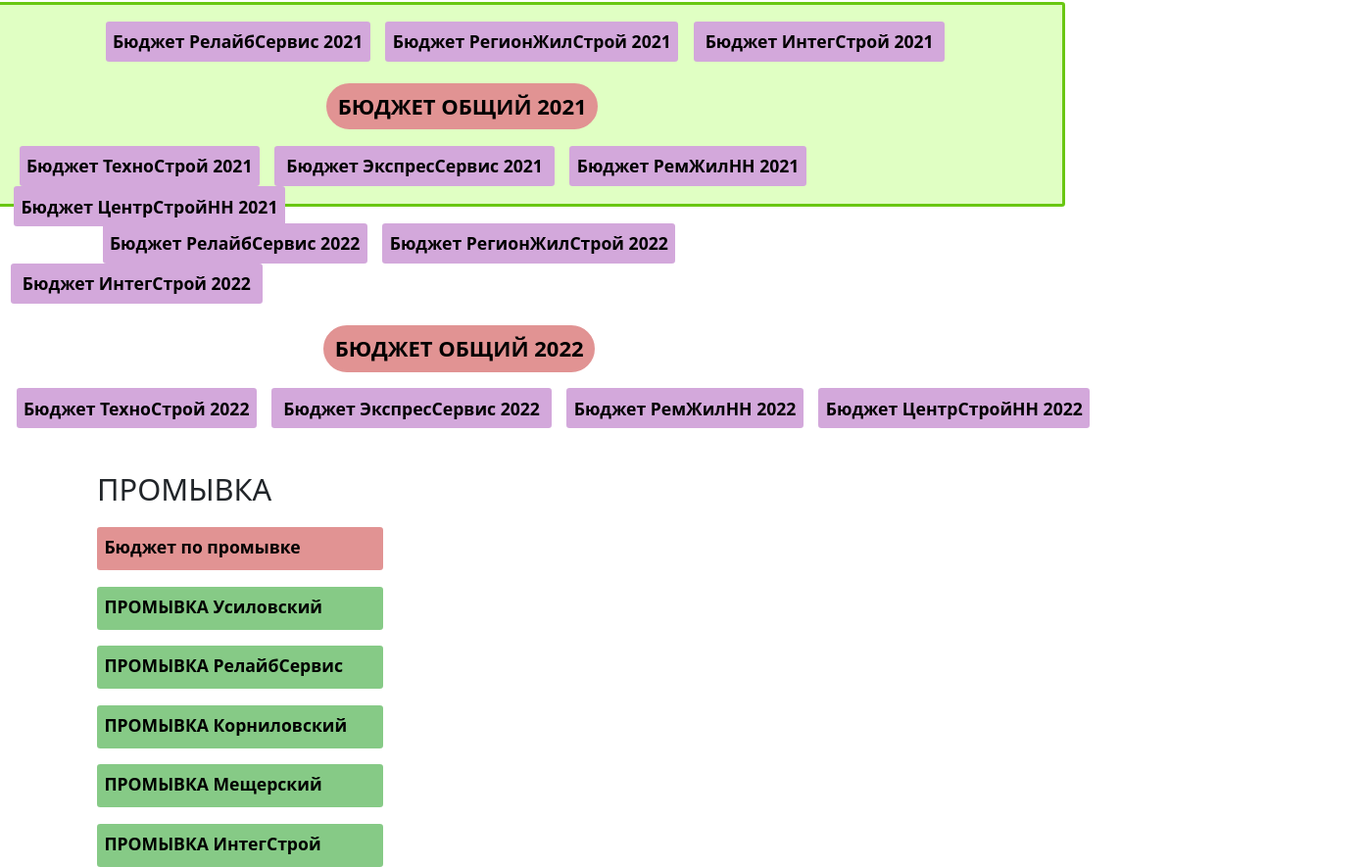
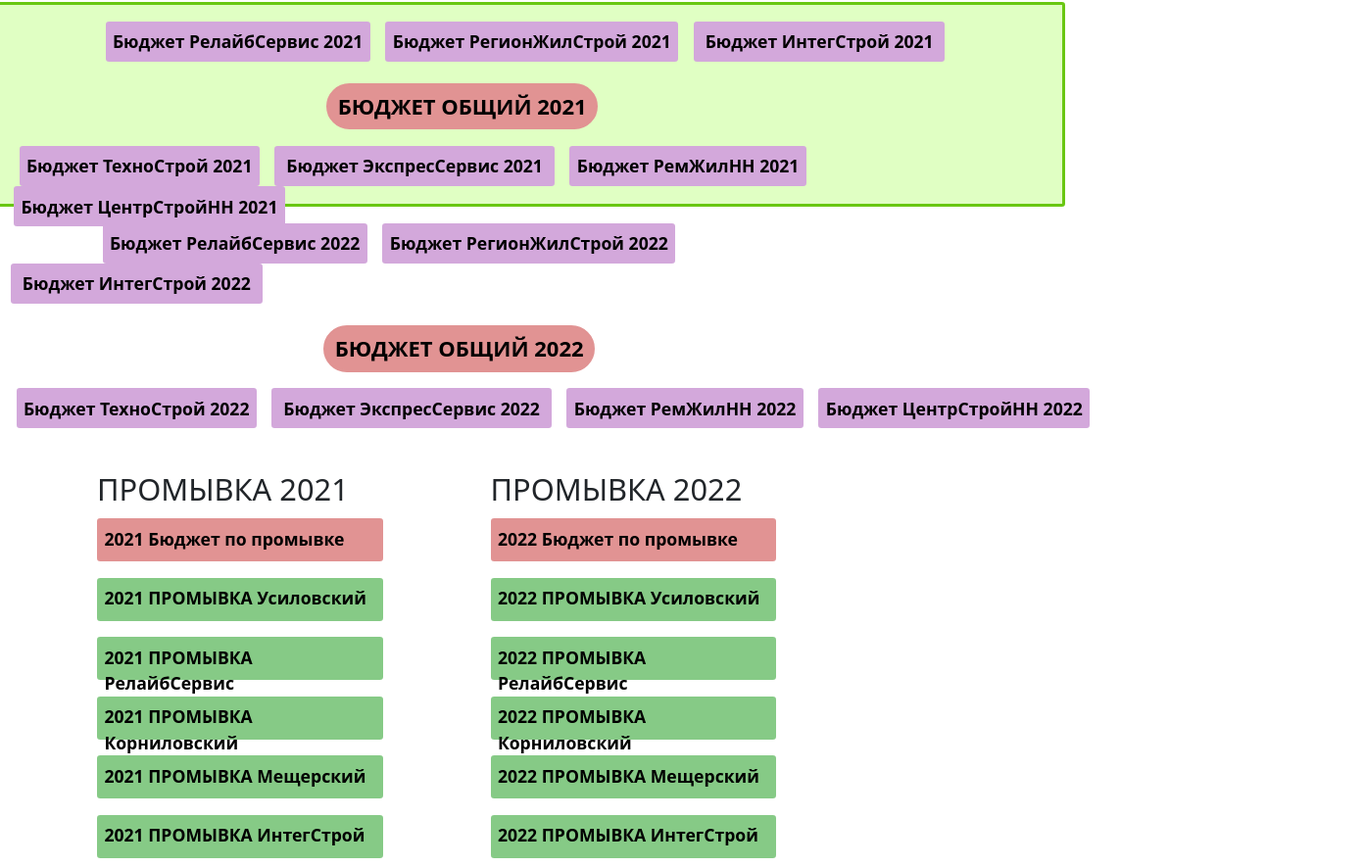
Before and after one commit to bfinca/bfinca.github.io, a plain HTML site: page index.html in a window 1280 px wide. Shown: the part 60-945 px from the top of the page at 98% size, 1392 px wide, since content can reach past the window. Drawn offline with nearby package versions, Linux system fonts and the light colour scheme.

Commit message:
Update index.html

```diff
--- a/index.html
+++ b/index.html
@@ -90,32 +90,58 @@
                      Бюджет ЦентрСтройНН 2022
                     </a>
                   </div>
+                </div>
+                  <div class="prom">
+                    <div class="it">
+                      <h3 class="text2">ПРОМЫВКА 2021</h3>
 
-          <h3 class="text2">ПРОМЫВКА</h3>
-        <div class="row">
-          <div class="col-md-10">
                       <a href="https://docs.google.com/spreadsheets/d/1OrBGtkN-d9AXjHuWA4F0w3hEjoUr-CLC8Qf6DqzzOoE/edit#gid=1175757018" class="button_2" target="_blank">
-              Бюджет по промывке
+                        2021 Бюджет по промывке
                       </a>
                       <a href="https://docs.google.com/spreadsheets/d/1VYbffEzpzRcxm354oQrB9YX-IhrqAftN3NWPxghMG1o/edit#gid=429682194" class="button_1" target="_blank">
-              ПРОМЫВКА Усиловский
+                        2021 ПРОМЫВКА Усиловский
                       </a>
                       <a href="https://docs.google.com/spreadsheets/d/1PeNROedS51-Bt6M6St7X4CTGfXGZ5q5ojs06wTBv3t0/edit#gid=1758604310" class="button_1" target="_blank">
-              ПРОМЫВКА РелайбСервис
+                        2021 ПРОМЫВКА РелайбСервис
                       </a>
                       <a href="https://docs.google.com/spreadsheets/d/1V7J9_3osUEdgZgJOHMMDoPDgRL-AePP-KOv70wdLBhE/edit#gid=1566663312" class="button_1" target="_blank">
-              ПРОМЫВКА Корниловский
+                        2021 ПРОМЫВКА Корниловский
                       </a>
                       <a href="https://docs.google.com/spreadsheets/d/1OUlY80b0ahZjPmoTcTzrsV3eKXznUj3rFEZBfeTYd2M/edit#gid=1281080223" class="button_1" target="_blank">
-              ПРОМЫВКА Мещерский
+                        2021 ПРОМЫВКА Мещерский
                       </a>
                       <a href="https://docs.google.com/spreadsheets/d/1WGEiNOJrGNesvKXNidUxjiuGZBjh1xf0UR0t3A2aVdY/edit#gid=1775686532" class="button_1" target="_blank">
-              ПРОМЫВКА ИнтегСтрой
+                        2021 ПРОМЫВКА ИнтегСтрой
                       </a>
                     </div>
+
+                    <div class="it">
+                      <h3 class="text2">ПРОМЫВКА 2022</h3>
+                        <a href="https://docs.google.com/spreadsheets/d/1hx11nL70j9Wk15OlA-wbukZqkifYKTnm9smBD8hB3uM/edit#gid=1175757018" class="button_2" target="_blank">
+                          2022 Бюджет по промывке
+                        </a>
+                        <a href="https://docs.google.com/spreadsheets/d/1OrurtL2fEKulUGKvWxudNwpAfmcoPF2m3bOB-nVa1Ig/edit#gid=429682194" class="button_1" target="_blank">
+                          2022 ПРОМЫВКА Усиловский
+                        </a>
+                        <a href="https://docs.google.com/spreadsheets/d/1PacrMEb_T6XN2jOIvWevh7IpjFAiWsmoMtnjw63gh6s/edit#gid=1758604310" class="button_1" target="_blank">
+                          2022 ПРОМЫВКА РелайбСервис
+                        </a>
+                        <a href="https://docs.google.com/spreadsheets/d/1mzcDrRY-LCegOZ8lJI7WegxEG_DTmfaULiv2CCkFH_s/edit#gid=1566663312" class="button_1" target="_blank">
+                          2022 ПРОМЫВКА Корниловский
+                        </a>
+                        <a href="https://docs.google.com/spreadsheets/d/14Q3FZ-aiGvSHjHQ283Or7dqWsG9l7md1N2C9fMupWbw/edit#gid=1281080223" class="button_1" target="_blank">
+                          2022 ПРОМЫВКА Мещерский
+                        </a>
+                        <a href="https://docs.google.com/spreadsheets/d/16DtG8ISJFvPZKNeAEAFUPx4FeTvGMBxuGj6dMA_b3yk/edit#gid=1775686532" class="button_1" target="_blank">
+                          2022 ПРОМЫВКА ИнтегСтрой
+                        </a>
                     </div>
+
+
                   </div>
-          </div>
-            </div>
+
+
+
+
 </body>
 </html>
```
Lines whose indentation alone changed are shown as unchanged.
